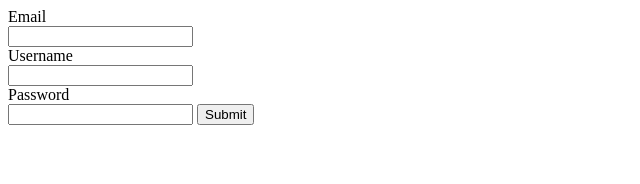
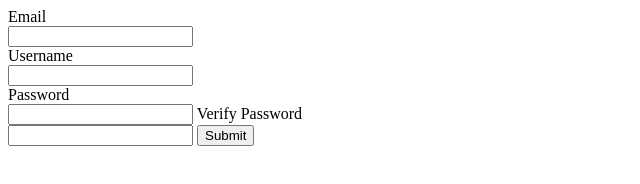
Before and after one commit to Sakib-Imtiaz/Little-lemon, a plain HTML site: page form.html in a window 1280 px wide. Shown: the whole page, without its empty margins (0-640 px from the left). Drawn offline with Linux system fonts and the light colour scheme.

Commit message:
dummy changes 2

```diff
--- a/form.html
+++ b/form.html
@@ -9,5 +9,7 @@
   <label for="Password"> Password</label><br />
   <input type="Password" />
 
+  <label for="Verify Password"> Verify Password</label><br />
+  <input type="Password" />
   <input type="Submit" />
 </form>
```
